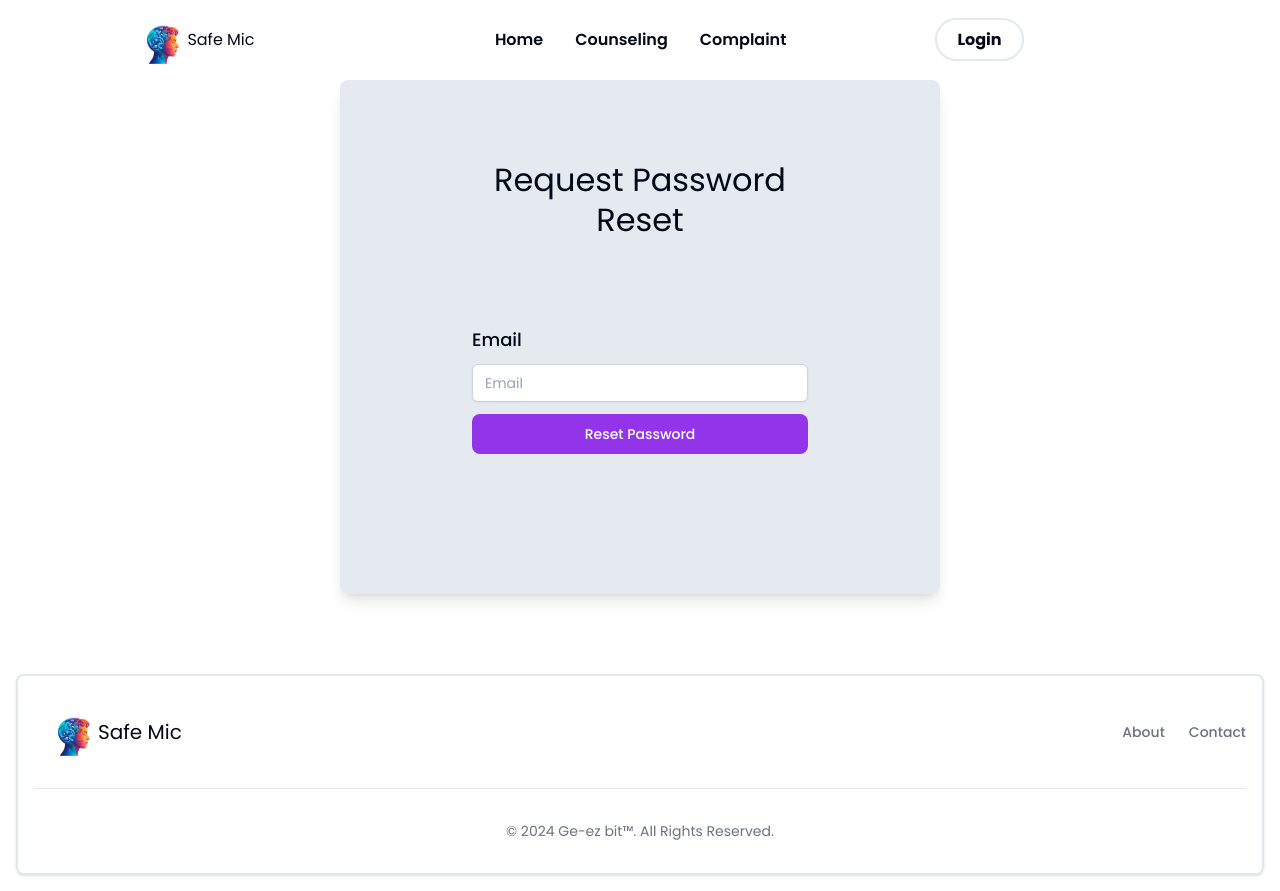
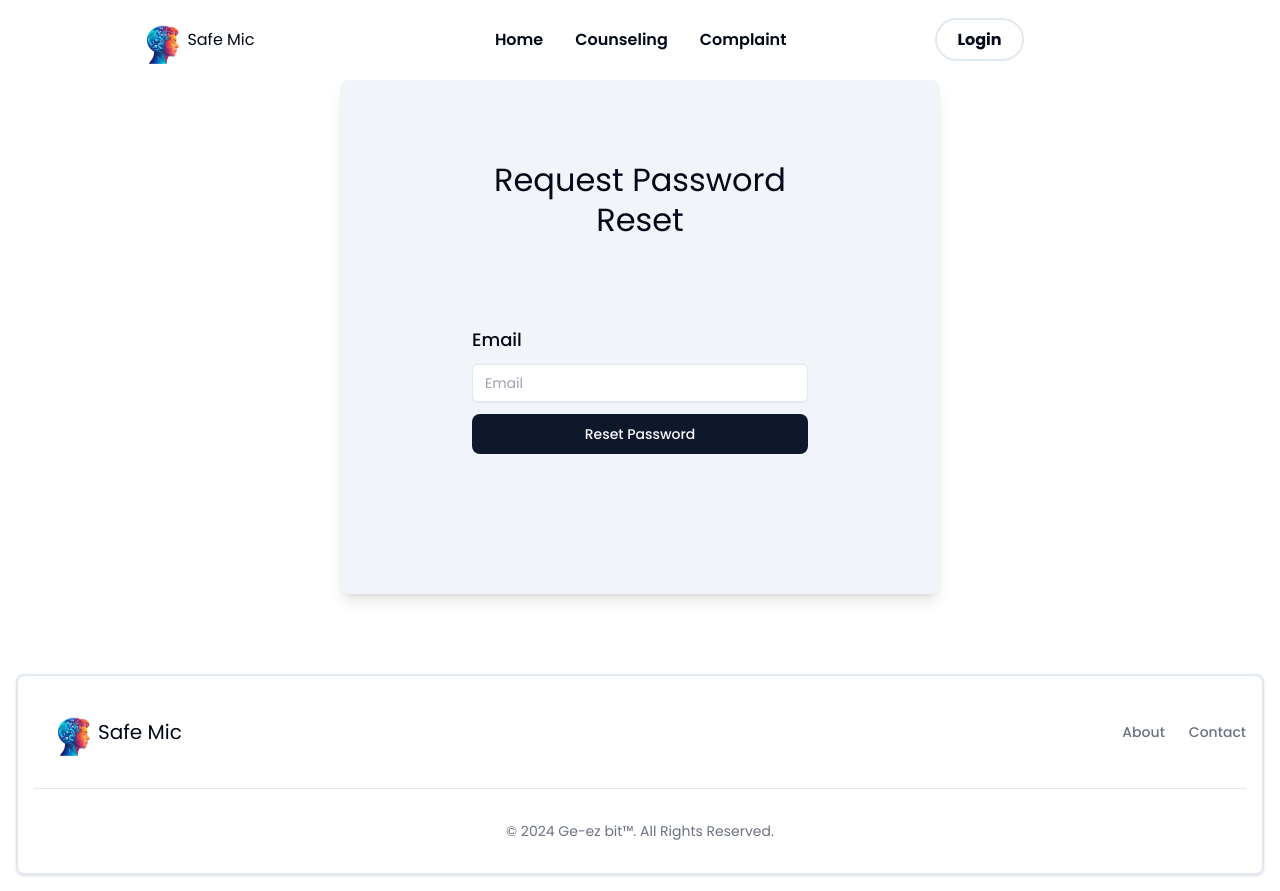
Before and after one commit to Kad-19/safe-mic-project, a React (Vite) app: page /reset-password in a window 1280 px wide. Built offline with nearby package versions, Linux system fonts and the light colour scheme; a web font is replaced by a local one.

Commit message:
update colors

```diff
--- a/src/component/LoginPage/Activate.jsx
+++ b/src/component/LoginPage/Activate.jsx
@@ -20,13 +20,13 @@ const Activate = ({ verify }) => {
 
   return (
     <div className="flex justify-center items-center rounded md my-20 w-full">
-      <div className="flex bg-slate-300 border-slate-500 rounded-lg pt-20 pl-5 pr-5 pb-32 shadow-lg bg-opacity-50 text-sm/[40px] xl:w-[40%] xl:min-w-[600px] w-[100%] sm:w-[80%]">
+      <div className="flex bg-accent border-slate-500 rounded-lg pt-20 pl-5 pr-5 pb-32 shadow-lg bg-opacity-50 text-sm/[40px] xl:w-[40%] xl:min-w-[600px] w-[100%] sm:w-[80%]">
         <div className="mx-auto sm:w-[60%] w-[80%]">
           <h1 className="text-[32px] pb-10 text-center">Activate your Account</h1>
           <Button
             onClick={verify_account}
             type="button"
-            className="w-full rounded-lg bg-purple-600 text-white hover:bg-purple-800 py-1 transition-colors duration-200 font-medium text-[18px]"
+            className="w-full rounded-lg bg-primary text-secondary py-1 transition-colors duration-200 font-medium text-[18px]"
           >
             Activate
           </Button>
--- a/src/component/LoginPage/ResetPassword.jsx
+++ b/src/component/LoginPage/ResetPassword.jsx
@@ -29,7 +29,7 @@ const ResetPassword = ({ reset_password }) => {
 
   return (
     <div className="flex justify-center items-center rounded md my-20 w-full">
-      <div className="flex bg-slate-300 border-slate-500 rounded-lg pt-20 pl-5 pr-5 pb-32 shadow-lg bg-opacity-50 text-sm/[40px] xl:w-[40%] xl:min-w-[600px] w-[100%] sm:w-[80%]">
+      <div className="flex bg-accent border-slate-500 rounded-lg pt-20 pl-5 pr-5 pb-32 shadow-lg bg-opacity-50 text-sm/[40px] xl:w-[40%] xl:min-w-[600px] w-[100%] sm:w-[80%]">
         <form
           onSubmit={(e) => onSubmit(e)}
           className="mx-auto sm:w-[60%] w-[80%]"
@@ -42,9 +42,9 @@ const ResetPassword = ({ reset_password }) => {
               Email
             </label>
             <input
-              className="mt-1 block w-full  xl:w-[100%] px-3 py-2 bg-white border border-slate-300 rounded-md text-sm shadow-sm placeholder-slate-400
-              focus:outline-none focus:border-purple-500 focus:ring-1 focus:ring-purple-500
-              disabled:bg-slate-50 disabled:text-slate-500 disabled:border-slate-200 disabled:shadow-none
+              className="mt-1 block w-full  xl:w-[100%] px-3 py-2 border rounded-md text-sm shadow-sm
+              focus:outline-none focus:border-purple-500 focus:ring-primary bg-background
+
               "
               type="email"
               placeholder="Email"
@@ -55,7 +55,7 @@ const ResetPassword = ({ reset_password }) => {
             />
           </div>
           <div className="flex gap-4 text-[18px] align-middle py-3 flex-col">
-          <Button className="w-full rounded-lg bg-purple-600 text-white hover:bg-purple-800 py-1 transition-colors duration-200 font-medium" type="submit">
+          <Button className="w-full rounded-lg bg-primary py-1 transition-colors duration-200 font-medium" type="submit">
             Reset Password
           </Button>
 
--- a/src/component/LoginPage/ResetPasswordConfirm.jsx
+++ b/src/component/LoginPage/ResetPasswordConfirm.jsx
@@ -30,7 +30,7 @@ const ResetPasswordConfirm = ({ reset_password_confirm }) => {
 
   return (
     <div className="flex justify-center items-center rounded md my-20 w-full">
-      <div className="flex bg-slate-300 border-slate-500 rounded-lg pt-20 pl-5 pr-5 pb-32 shadow-lg bg-opacity-50 text-sm/[40px] xl:w-[40%] xl:min-w-[600px] w-[100%] sm:w-[80%]">
+      <div className="flex bg-accent border-slate-500 rounded-lg pt-20 pl-5 pr-5 pb-32 shadow-lg bg-opacity-50 text-sm/[40px] xl:w-[40%] xl:min-w-[600px] w-[100%] sm:w-[80%]">
         <form
           onSubmit={(e) => onSubmit(e)}
           className="mx-auto sm:w-[60%] w-[80%]"
@@ -72,7 +72,7 @@ const ResetPasswordConfirm = ({ reset_password_confirm }) => {
           </div>
           <div className="flex gap-4 text-[18px] align-middle py-3 flex-col">
 
-          <button className="w-full rounded-lg bg-purple-600 text-white hover:bg-purple-800 py-1 transition-colors duration-200 font-medium" type="submit">
+          <button className="w-full rounded-lg bg-primary text-secondary py-1 transition-colors duration-200 font-medium" type="submit">
             Reset Password
           </button>
           </div>
--- a/src/component/MyProfile/MyProfile.jsx
+++ b/src/component/MyProfile/MyProfile.jsx
@@ -4,7 +4,7 @@ import { connect } from "react-redux";
 import { logout } from "../../actions/auth";
 import { FiLogOut } from "react-icons/fi";
 import { Button } from "@/components/ui/button";
-import { useNavigate } from "react-router-dom";
+import { NavLink, useNavigate } from "react-router-dom";
 
 const MyProfile = ({ user, delete_user, logout }) => {
   const navigate = useNavigate();
@@ -39,7 +39,10 @@ const MyProfile = ({ user, delete_user, logout }) => {
               type="submit"
               className="h-12 w-60 object-cover rounded-full py- transition-colors duration-200"
             >
+              <NavLink to="/reset-password">
               Reset Password
+
+              </NavLink>
             </Button>
             <Button onClick={log_out} className="h-12 w-60 object-cover rounded-full py- transition-colors duration-200">
               <FiLogOut className="mx-2" /> Logout
```
